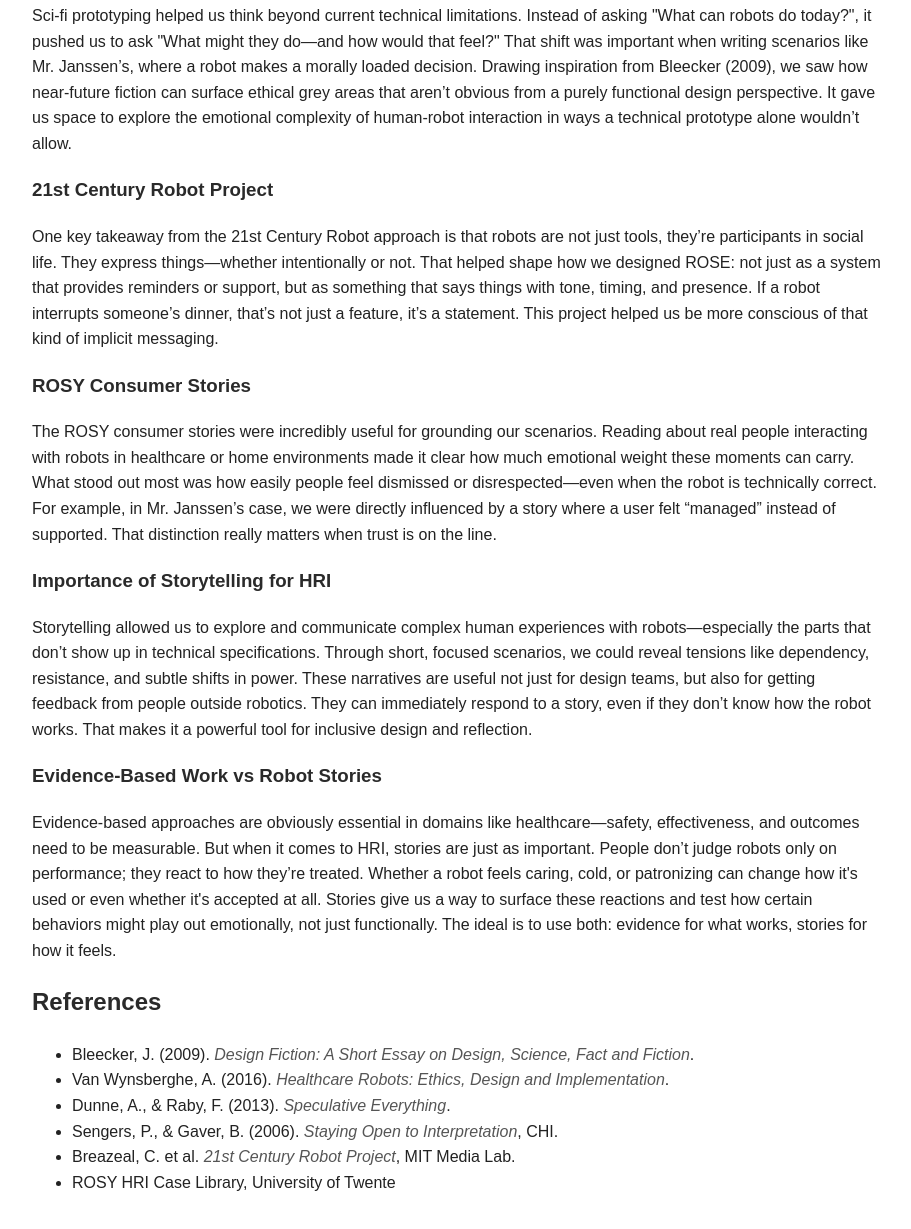
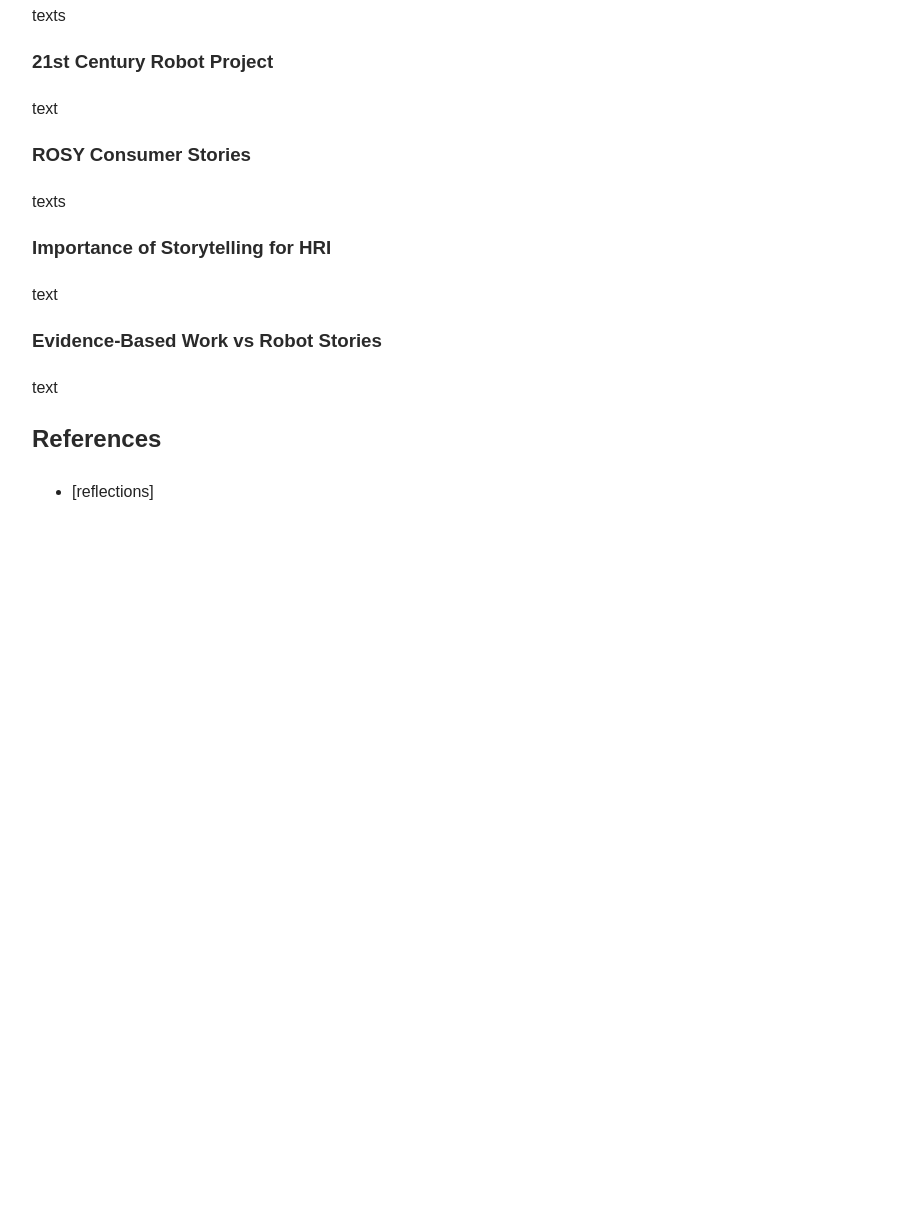
Before and after one commit to GouriSVipin/social-robot-design-portfolio-gouri, a plain HTML site: page index.html in a window 1280 px wide. Shown: the part 1339-2568 px from the top of the page, without its empty margins (183-1094 px from the left). After the commit the page ends 1883 px from the top, so only its background shows below. Drawn offline with Linux system fonts and the light colour scheme.

Commit message:
Update index.html

```diff
--- a/index.html
+++ b/index.html
@@ -35,10 +35,10 @@
 
   <h2>Design Tool</h2>
   <p>
-    The scenario-based design tool developed for this project supports structured creation of speculative yet grounded human-robot interactions. Inspired by speculative design and design fiction methodologies (Dunne & Raby, 2013; Bleecker, 2009), it enables teams to explore ethical, emotional, and contextual dimensions of robot integration in everyday life.
+    The scenario-based design tool developed for this project uses <strong>storyboarding</strong> as a visual tool to structure and illustrate human-robot interactions. Storyboarding is an effective method for mapping out scenarios, capturing interactions, emotions, and contextual settings in an easy-to-understand format. This approach enables us to explore speculative, yet grounded human-robot interactions that are informed by ethical, emotional, and social dynamics.
   </p>
   <p>
-    Our tool includes a worksheet and card-based prompts built around five design dimensions:
+    Our storyboarding tool helps teams visualize the following key dimensions:
   </p>
   <ul>
     <li><strong>Human Persona:</strong> age, context, vulnerability, attitude toward technology</li>
@@ -48,7 +48,7 @@
     <li><strong>Conflict or Tension:</strong> autonomy, dignity, privacy, disagreement</li>
   </ul>
   <p>
-    This tool is informed by Sengers & Gaver’s work on ambiguity in design (2006), Breazeal et al.'s 21st Century Robot framework (MIT Media Lab), and care-centered design principles from Van Wynsberghe (2016). Resources used include <em>Design Noir</em>, ROSY consumer story archives, and HRI case libraries. Visual design files and templates are included in the shared drive. Pictures and interaction flows can be found in the “Tool-in-Use” section of this portfolio.
+    The design tool draws on principles from speculative design and design fiction (Dunne & Raby, 2013; Bleecker, 2009), as well as care-centered design concepts (Van Wynsberghe, 2016). Our process is inspired by Sengers & Gaver’s (2006) focus on ambiguity in design and the importance of social roles in robotics. Resources for this tool include the ROSY consumer stories and HRI case libraries. Visual assets and interaction flows are documented in the shared drive.
   </p>
   <p>
     Collaborators: Sumit Kundu, Anagha Viju, Sakshi Chonkar
@@ -78,37 +78,32 @@
 
   <h3>Sci-Fi Prototyping</h3>
   <p>
-     Sci-fi prototyping helped us think beyond current technical limitations. Instead of asking "What can robots do today?", it pushed us to ask "What might they do—and how would that feel?" That shift was important when writing scenarios like Mr. Janssen’s, where a robot makes a morally loaded decision. Drawing inspiration from Bleecker (2009), we saw how near-future fiction can surface ethical grey areas that aren’t obvious from a purely functional design perspective. It gave us space to explore the emotional complexity of human-robot interaction in ways a technical prototype alone wouldn’t allow.
+     texts
   </p>
 
   <h3>21st Century Robot Project</h3>
   <p>
-     One key takeaway from the 21st Century Robot approach is that robots are not just tools, they’re participants in social life. They express things—whether intentionally or not. That helped shape how we designed ROSE: not just as a system that provides reminders or support, but as something that says things with tone, timing, and presence. If a robot interrupts someone’s dinner, that’s not just a feature, it’s a statement. This project helped us be more conscious of that kind of implicit messaging.
+     text
   </p>
 
   <h3>ROSY Consumer Stories</h3>
   <p>
-     The ROSY consumer stories were incredibly useful for grounding our scenarios. Reading about real people interacting with robots in healthcare or home environments made it clear how much emotional weight these moments can carry. What stood out most was how easily people feel dismissed or disrespected—even when the robot is technically correct. For example, in Mr. Janssen’s case, we were directly influenced by a story where a user felt “managed” instead of supported. That distinction really matters when trust is on the line.
+     texts
   </p>
 
   <h3>Importance of Storytelling for HRI</h3>
   <p>
-     Storytelling allowed us to explore and communicate complex human experiences with robots—especially the parts that don’t show up in technical specifications. Through short, focused scenarios, we could reveal tensions like dependency, resistance, and subtle shifts in power. These narratives are useful not just for design teams, but also for getting feedback from people outside robotics. They can immediately respond to a story, even if they don’t know how the robot works. That makes it a powerful tool for inclusive design and reflection.
+    text
   </p>
 
   <h3>Evidence-Based Work vs Robot Stories</h3>
   <p>
-     Evidence-based approaches are obviously essential in domains like healthcare—safety, effectiveness, and outcomes need to be measurable. But when it comes to HRI, stories are just as important. People don’t judge robots only on performance; they react to how they’re treated. Whether a robot feels caring, cold, or patronizing can change how it's used or even whether it's accepted at all. Stories give us a way to surface these reactions and test how certain behaviors might play out emotionally, not just functionally. The ideal is to use both: evidence for what works, stories for how it feels.
+    text
   </p>
 
   <h2>References</h2>
   <ul>
-    <li>Bleecker, J. (2009). <em>Design Fiction: A Short Essay on Design, Science, Fact and Fiction</em>.</li>
-    <li>Van Wynsberghe, A. (2016). <em>Healthcare Robots: Ethics, Design and Implementation</em>.</li>
-    <li>Dunne, A., & Raby, F. (2013). <em>Speculative Everything</em>.</li>
-    <li>Sengers, P., & Gaver, B. (2006). <em>Staying Open to Interpretation</em>, CHI.</li>
-    <li>Breazeal, C. et al. <em>21st Century Robot Project</em>, MIT Media Lab.</li>
-    <li>ROSY HRI Case Library, University of Twente</li>
+    <li>[reflections]</li>
   </ul>
 
 </body>
```
